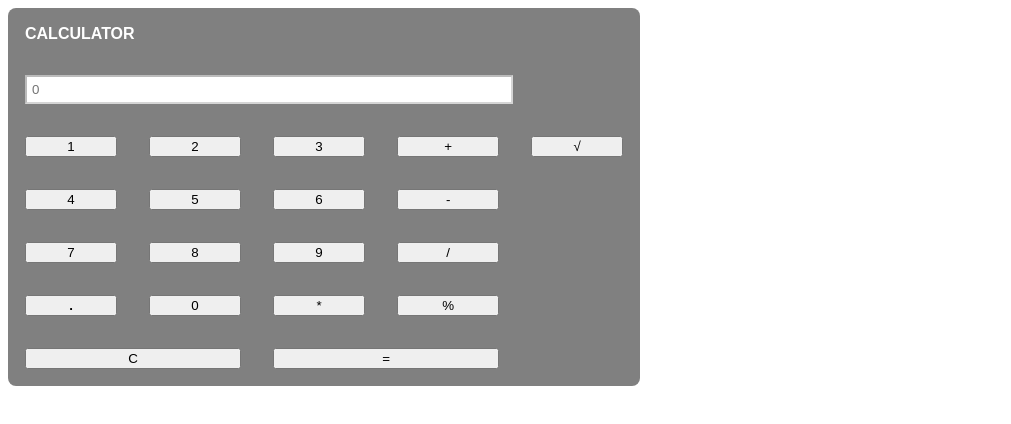
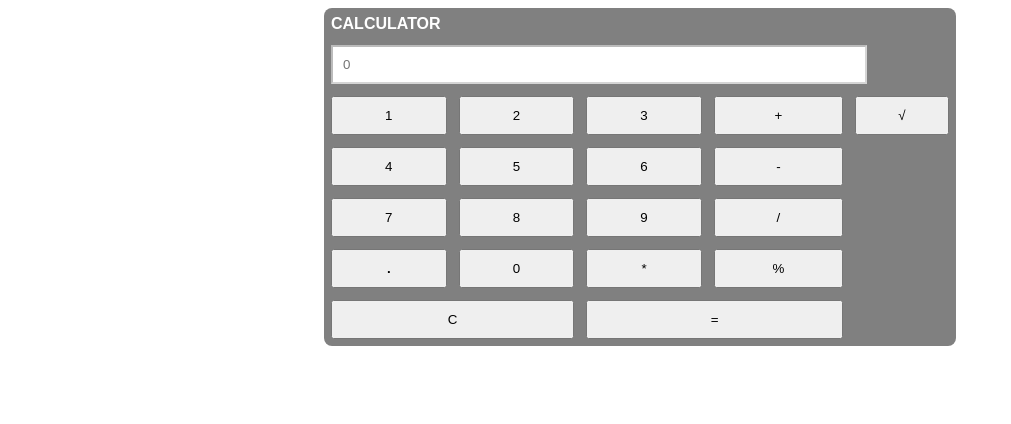
Before and after one commit to elisha2kyakpo1/calculator, a plain HTML site: page index.html in a window 1280 px wide. Shown: the whole page, without its empty margins (0-1011 px from the left). Drawn offline with Linux system fonts and the light colour scheme.

Commit message:
Style the buttons

```diff
--- a/style.css
+++ b/style.css
@@ -5,7 +5,7 @@ table {
 }
 
 td {
-  padding:15px;
+  padding:5px;
   height:100%;
   color:white;
 }
@@ -18,16 +18,18 @@ td {
 input {
   width:100%;
   height:100%;
-  padding: 5px;
+  padding: 10px;
   background-color:white;
 }
 
 button {
   cursor: pointer;
   width:100%;
-  height:200%;
+  height:100%;
+  padding: 10px;
 }
 
 form {
   display: flex;
+  justify-content: center
 }
```
